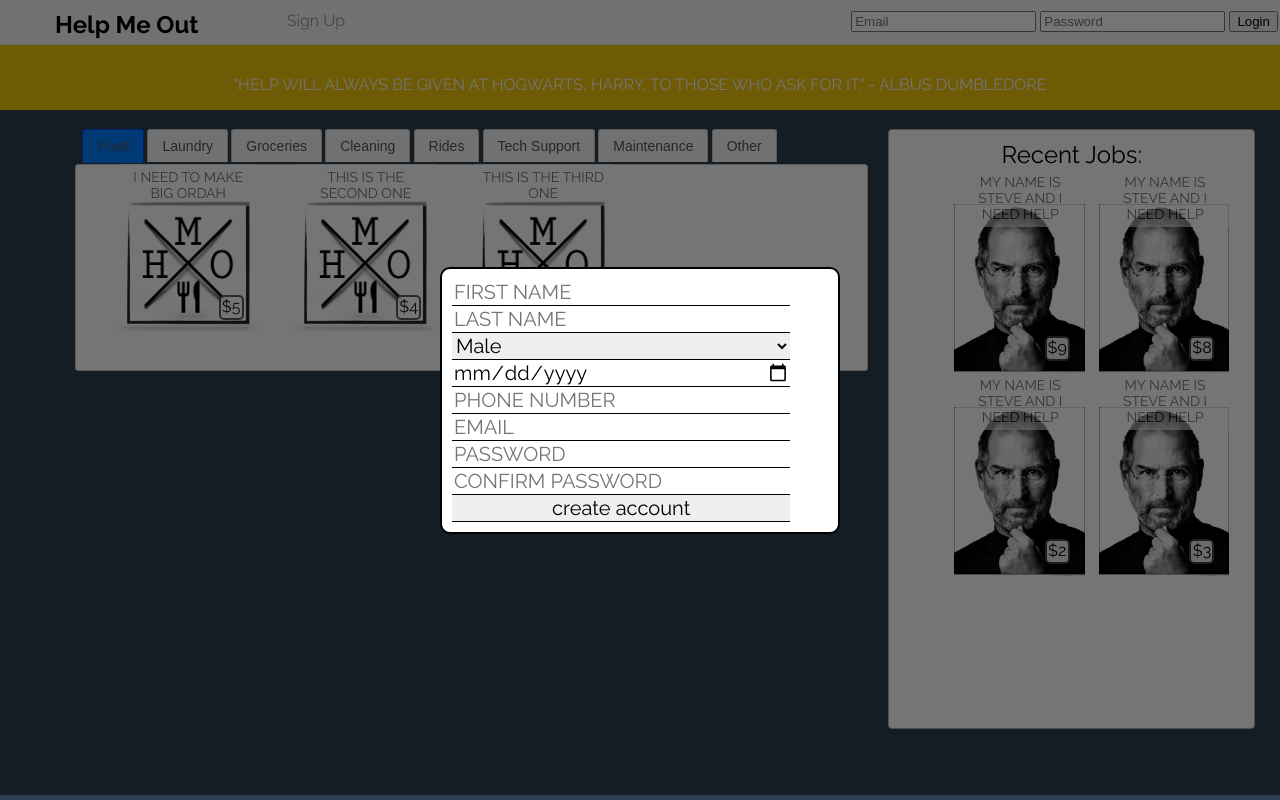
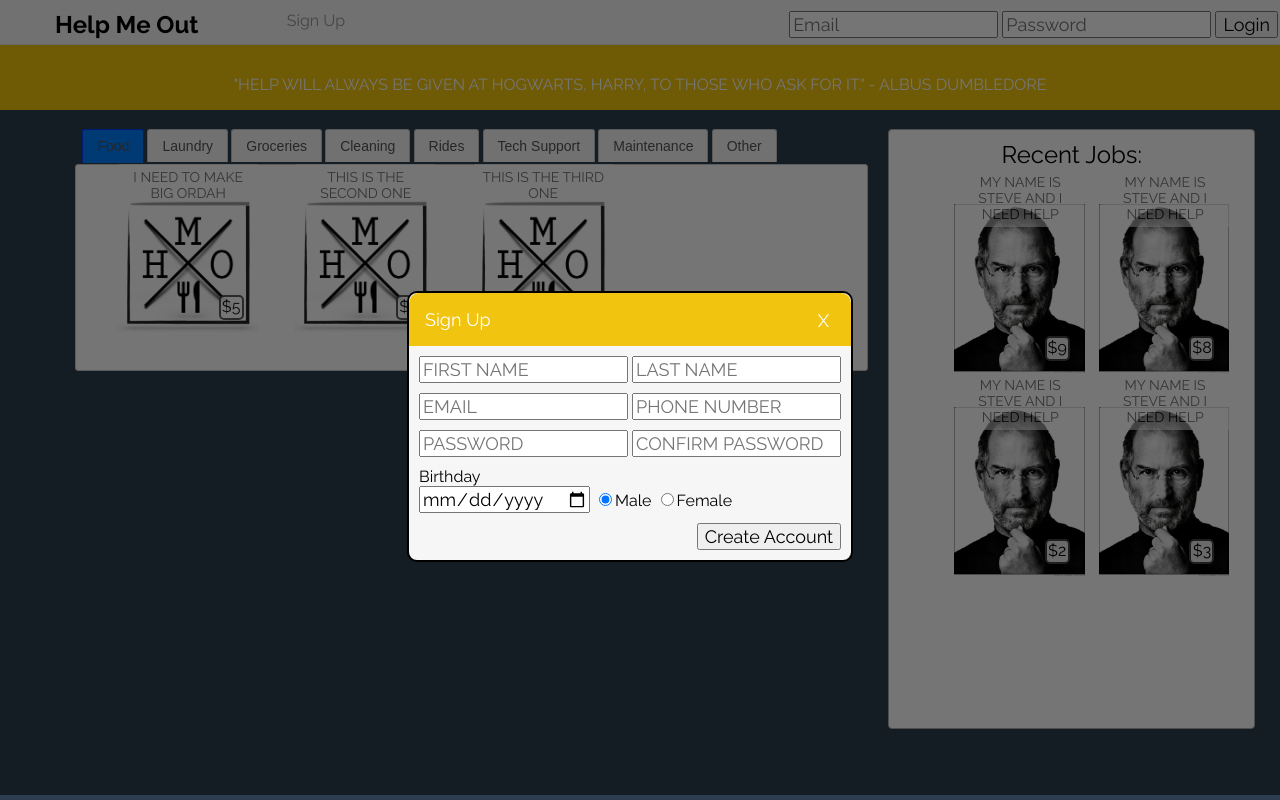
Before and after one commit to AustinCWells/HelpMeOut, a PHP site: page / in a window 1280 px wide, after a click on "Sign Up". Run offline with PHP 8.4, Linux system fonts and the light colour scheme; some libraries are stand-ins or nearby versions.

Commit message:
updated signed up modal

```diff
--- a/components/modals.html
+++ b/components/modals.html
@@ -1,6 +1,18 @@
 <div id="modalOverlay"></div>
 
 <div class = "modal" id="jobPostModal">
+
+	<div class = "modalTitle">
+
+		<span>Post a Job</span>
+		<button title = "close" role = button>
+			<span class = "modalCloseIcon"></span>
+			<span class = "buttonText">close</span>
+		</button>
+
+	</div>
+
+	<div class = "modalData">
 		<form>
 
 			<label for = "jobCategory">Job Category</label>
@@ -33,21 +45,48 @@
 		  	<input type="submit" value="Post Job">
 		 </form>
 	 </div>
+</div>
 
 <div class = "modal" id="accountModal">
+
+	<div class = "modalTitle yellow">
+
+		<span>Sign Up</span>
+		<button type = "button" class = "closeButton">
+			<span>X</span>
+		</button>
+
+	</div>
 	<form class= "accountForm">
 
+		<div class = "modalRow">
 		  	<input id="accountFName" type="text" name="fname" placeholder="FIRST NAME" required>
 		  	<input id="accountLName" type="text" name="lname" placeholder="LAST NAME" required>
-	  	<select name = "gender" id = "accountGender" class = "formElement">
-	  		<option value = "Male">Male</option>
-	  		<option valute = "Female">Female</option>
-	  	</select>
-	  	<input id="accountBirthDate" type="date" name="birthdate" placeholder="BIRTH DATE" required>
+		</div>
+
+		<div class = "modalRow">
+		  	<input id="accountEmail" type="email" name="email" placeholder="EMAIL" required pattern="\w+@\w+.\w+" title="not a valid email address">
 		  	<input id="accountPhoneNumber" type="text" name="phonenumber" placeholder="PHONE NUMBER" required>
-	  	<input id="accountEmail" type="email" name="email" placeholder="EMAIL" required pattern="\w+@\w+.\w+" title="not a valid email address">
+		</div>
+
+		<div class = "modalRow">
 		  	<input id="accountPassword" type="password" name="password" placeholder="PASSWORD" required pattern=".{8,}" title="password must be greater than or equal to 8 characters">
 		  	<input id="accountConfirmPassword" type="password" name="password" placeholder="CONFIRM PASSWORD" required pattern=".{8,}" title="password must be greater than or equal to 8 characters">
-	  	<input type="submit" value="create account">
+	  	</div>
+
+	  	<div class = "modalRow">
+	  		<label for = "birthdate">Birthday</label>
+	  		<br>
+	  		<input type = "date" id = "birthdate">
+	  		<input type="radio" name = "gender" value = "male" checked = "true">Male
+		  	<input type="radio" name = "gender" value = "female">Female
+	  	</div>
+
+	  	<div class = "modalRow">
+		  	<input type="submit" value="Create Account" class = "buttonRight">
+		  	<div class = "clear"></div>
+		</div>
+
 	 </form>
+
 </div>
--- a/css/modals.css
+++ b/css/modals.css
@@ -6,27 +6,53 @@
 	z-index: 20;
 }
 
-.modal input, select, textarea{
+input{
 
-	width:90%;
-	/*margin:5%;*/
-    font-family: 'Raleway', sans-serif;
-    border-color:#000;
-    color: #000r;
-    font-size: 20px;
-    text-decoration: none;
-    cursor: pointer;
-    border: none;
-    border-bottom: 1px solid black;
+	font-size: 18px;
+	font-family: 'Raleway', sans-serif;
 }
 
-.modalSelected form{
+
+
+.modalSelected{
 	background-color:white;
 	position: absolute;
-	width:400px;
+	/*width:400px;*/
 	z-index: 21;
-	padding: 10px;
 	border:2px solid black;
 	border-radius: 10px;
 	display: block;
 }
+
+.modal {
+	background-color: rgb(246,246,246);
+}
+
+
+.closeButton {
+	float: right;
+	border: 0;
+	color: white;
+	background: rgba(0, 0, 0, 0);
+	font: inherit;
+	cursor: pointer;
+}
+
+.modalTitle {
+	border-top-right-radius: inherit;
+	border-top-left-radius: inherit;
+	padding: 16px;
+}
+
+.modalTitle span {
+	font-size: 18px;
+}
+
+.modalRow {
+	margin: 10px;
+}
+
+.buttonRight {
+	float: right;
+	cursor: pointer;
+}
--- a/js/modals.js
+++ b/js/modals.js
@@ -93,6 +93,13 @@ $(window).ready(function(){
 		$(this).val(num);
 	});
 
+	$(".closeButton").click(function(event){
+
+		event.preventDefault();
+		closeModal();
+
+	});
+
 });
 
 //CHRIS --- WHAT DOES THIS DO?
@@ -159,7 +166,7 @@ var openModal = function(id){
 	var formHeight = 12 + ($(id + " form").height() / 2);
 	var left = windowWidth - formWidth;
 	var top = windowHeight - formHeight;
-	$(id + " form").css({"left": left, "top": top});
+	$(id).css({"left": left, "top": top});
 	$("#modalOverlay").addClass("modalOverlay");
 }
 
```
Lines whose indentation alone changed are shown as unchanged.
